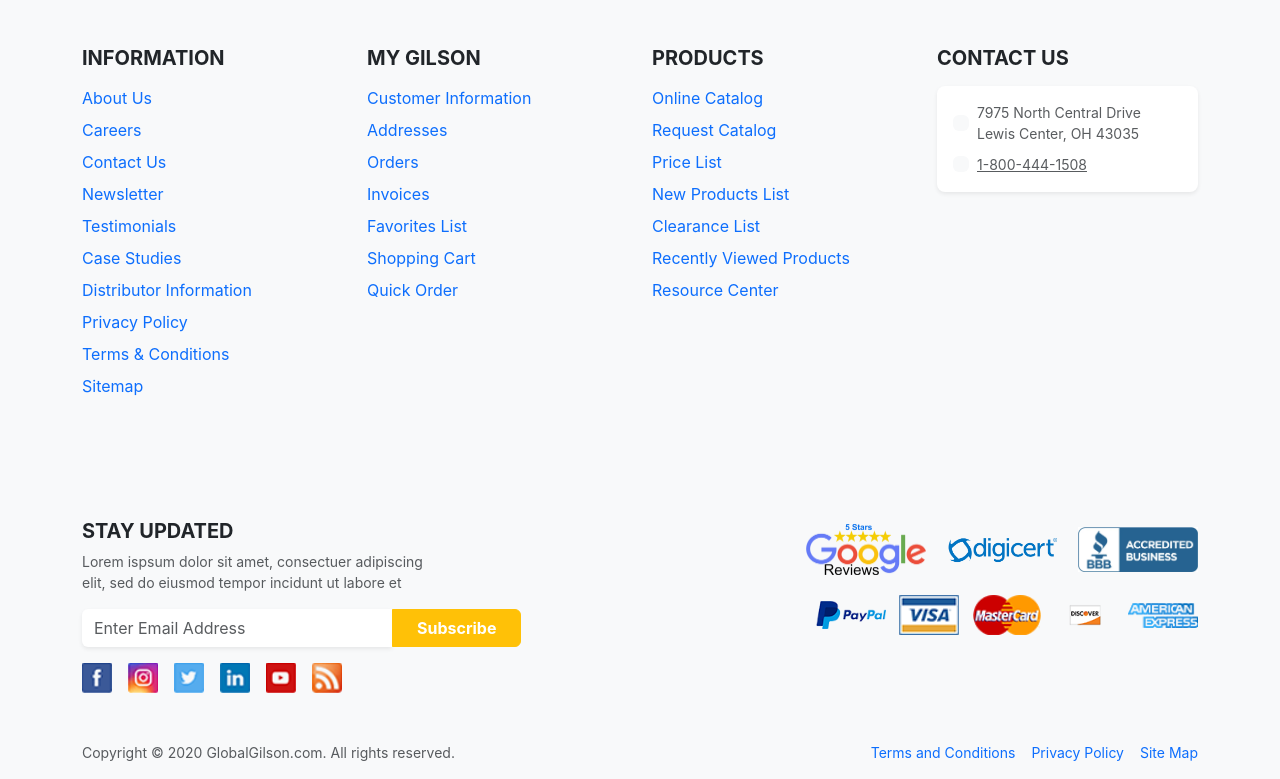
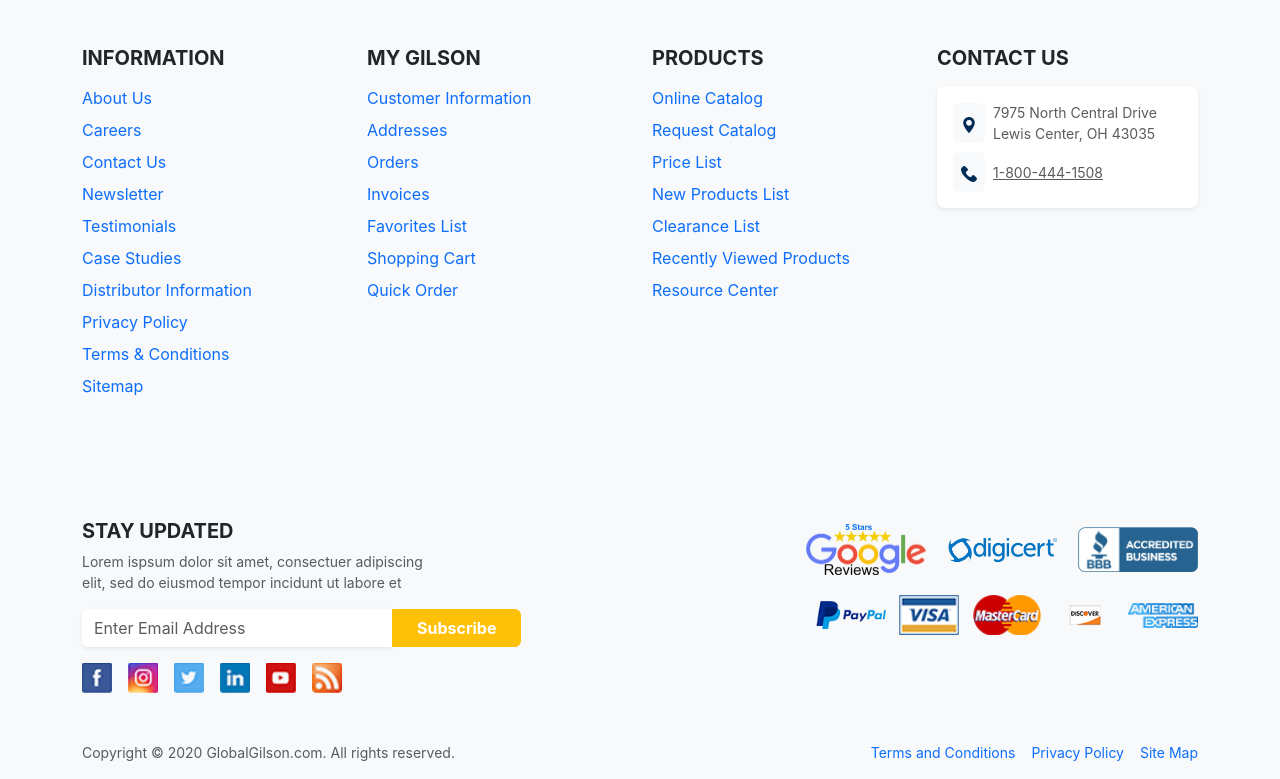
Before and after one commit to anna-bars/gilston, a React (Vite) app: page /shop in a window 1280 px wide. Shown: the part 811-1590 px from the top of the page. Built offline with nearby package versions, Linux system fonts and the light colour scheme; the HTML template or start-up script is replaced by a standard one.

Commit message:
finished icons of footer

```diff
--- a/src/components/Layout/Footer/Footer.tsx
+++ b/src/components/Layout/Footer/Footer.tsx
@@ -17,6 +17,9 @@ import twitter from '../../../assets/twitter.png';
 import linkedin from '../../../assets/linkedin.png';
 import youtube from '../../../assets/utube.png';
 import social from '../../../assets/social.png';
+
+import locationIcon from '../../../assets/footer/maps-and-flags.png';
+import phoneIcon from '../../../assets/footer/phone-call.png';
 
 // Footer data
 const footerData = {
@@ -140,7 +143,7 @@ const Footer: React.FC = () => {
               <div className="bg-white rounded-3 p-3 shadow-sm mb-3">
                 <div className="d-flex align-items-center mb-2">
                   <div className="bg-light rounded-2 p-2 me-2 text-primary">
-                    <i className="fa fa-map-marker"></i>
+                    <i className="fa fa-map-marker"><img loading="lazy" src={locationIcon} alt="Live Chat" /></i>
                   </div>
                   <div>
                     <p className="mb-0 small text-muted">7975 North Central Drive<br />Lewis Center, OH 43035</p>
@@ -148,7 +151,7 @@ const Footer: React.FC = () => {
                 </div>
                 <div className="d-flex align-items-center">
                   <div className="bg-light rounded-2 p-2 me-2 text-primary">
-                    <i className="fa fa-phone"></i>
+                    <i className="fa fa-phone"><img loading="lazy" src={phoneIcon} alt="Live Chat" /></i>
                   </div>
                   <div>
                     <a href="tel:18004441508" className="text-decoration-underline text-muted small">
```
Also changed, not shown: src/assets/footer/maps-and-flags.png (added), src/assets/footer/phone-call.png (added).
